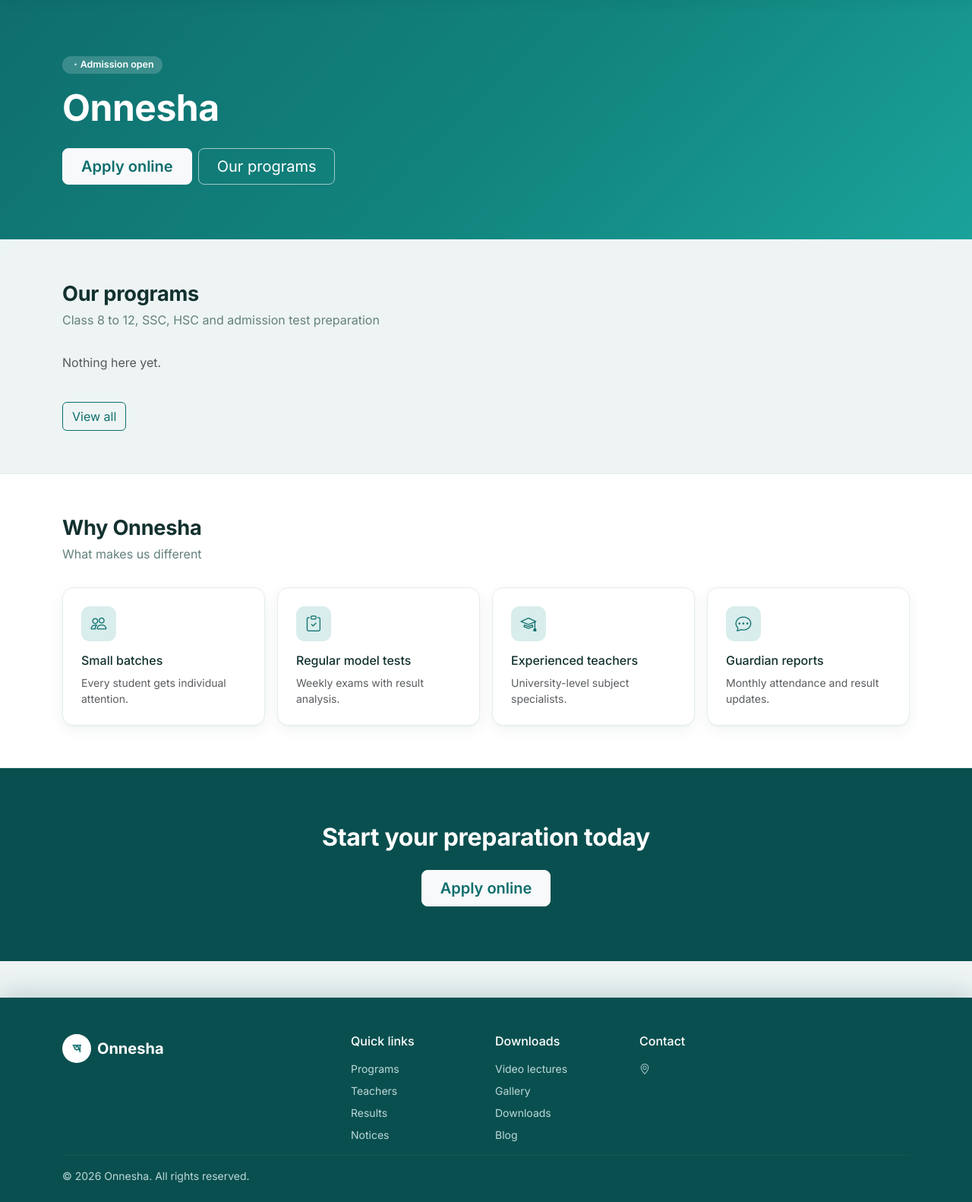
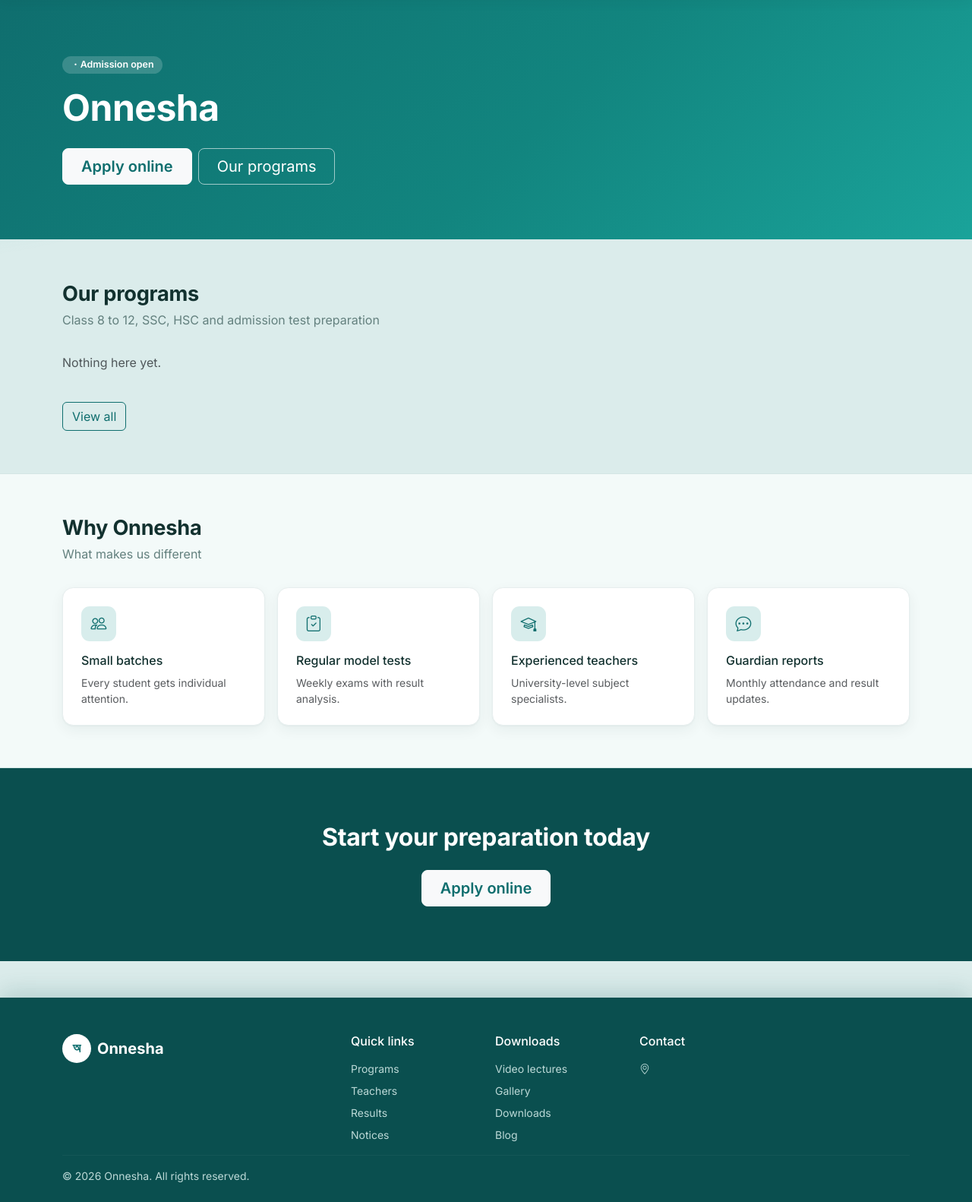
Before and after one commit to RakibulNayeem/onnesha_website, a Django app: page / in a window 1280 px wide. Shown: the part 66-1648 px from the top of the page at 76% size. Run offline with Django 5.2, Linux system fonts and the light colour scheme; data comes from the database, SQL or seed files in the repository; data that the repository does not hold is empty.

Commit message:
Warm up site background with a teal tint
The page background read as near-white. Deepen it to a soft teal,
strengthen the radial tint layers, and tint the alternating soft
bands, page head, and navbar to match so the theme carries through.

Co-Authored-By: Claude Opus 5 <noreply@anthropic.com>

```diff
--- a/website/templates/website/base.html
+++ b/website/templates/website/base.html
@@ -18,15 +18,15 @@
   body{
     font-family:{% if IS_BN %}'Hind Siliguri','Inter'{% else %}'Inter','Hind Siliguri'{% endif %},system-ui,sans-serif;
     color:var(--ink); {% if IS_BN %}font-size:1.02rem;{% endif %}
-    background:#eef4f4;
+    background:#dbeceb;
     background-image:
-      radial-gradient(900px 420px at 88% -8%, rgba(15,110,110,.09), transparent 60%),
-      radial-gradient(760px 380px at -10% 22%, rgba(26,163,154,.08), transparent 62%);
+      radial-gradient(900px 420px at 88% -8%, rgba(15,110,110,.18), transparent 60%),
+      radial-gradient(760px 380px at -10% 22%, rgba(26,163,154,.16), transparent 62%);
     background-attachment:fixed;
   }
   h1,h2,h3,h4,h5{font-weight:700;letter-spacing:-.01em;}
   a{text-decoration:none;}
-  .navbar{background:rgba(255,255,255,.92);backdrop-filter:blur(10px);
+  .navbar{background:rgba(247,252,251,.94);backdrop-filter:blur(10px);
     box-shadow:0 2px 16px rgba(18,49,47,.07);}
   .navbar .nav-link{color:var(--ink);font-weight:500;padding:.4rem .75rem!important;border-radius:.4rem;}
   .navbar .nav-link:hover{background:var(--ons-soft);color:var(--ons);}
@@ -39,7 +39,7 @@
   .btn-ons-out:hover{background:var(--ons);color:#fff;}
   .hero{background:linear-gradient(135deg,var(--ons) 0%,#12857f 55%,#1aa39a 100%);color:#fff;}
   .hero .lead{color:#d6efee;}
-  .soft{background:#fff;box-shadow:inset 0 1px 0 #e2ecec, inset 0 -1px 0 #e2ecec;}
+  .soft{background:#f3faf9;box-shadow:inset 0 1px 0 #d3e6e5, inset 0 -1px 0 #d3e6e5;}
   .sec{padding:3.5rem 0;}
   .sec-title{font-size:1.7rem;margin-bottom:.35rem;}
   .sec-sub{color:var(--muted);margin-bottom:2rem;}
@@ -64,7 +64,7 @@
     font-size:.8rem;font-weight:600;color:var(--muted);}
   .lang-btn.on{background:var(--ons);color:#fff;border-color:var(--ons);}
   .prose{line-height:1.85;white-space:pre-line;}
-  .page-head{background:linear-gradient(180deg,#ffffff 0%,#f4f9f9 100%);
+  .page-head{background:linear-gradient(180deg,#f6fcfb 0%,#e4f1f0 100%);
     box-shadow:0 4px 16px rgba(18,49,47,.05);border-bottom:1px solid #e6eeee;}
   .form-control,.form-select{background:#fff;border-color:#dbe7e6;}
   .form-control:focus,.form-select:focus{border-color:var(--ons);
```
